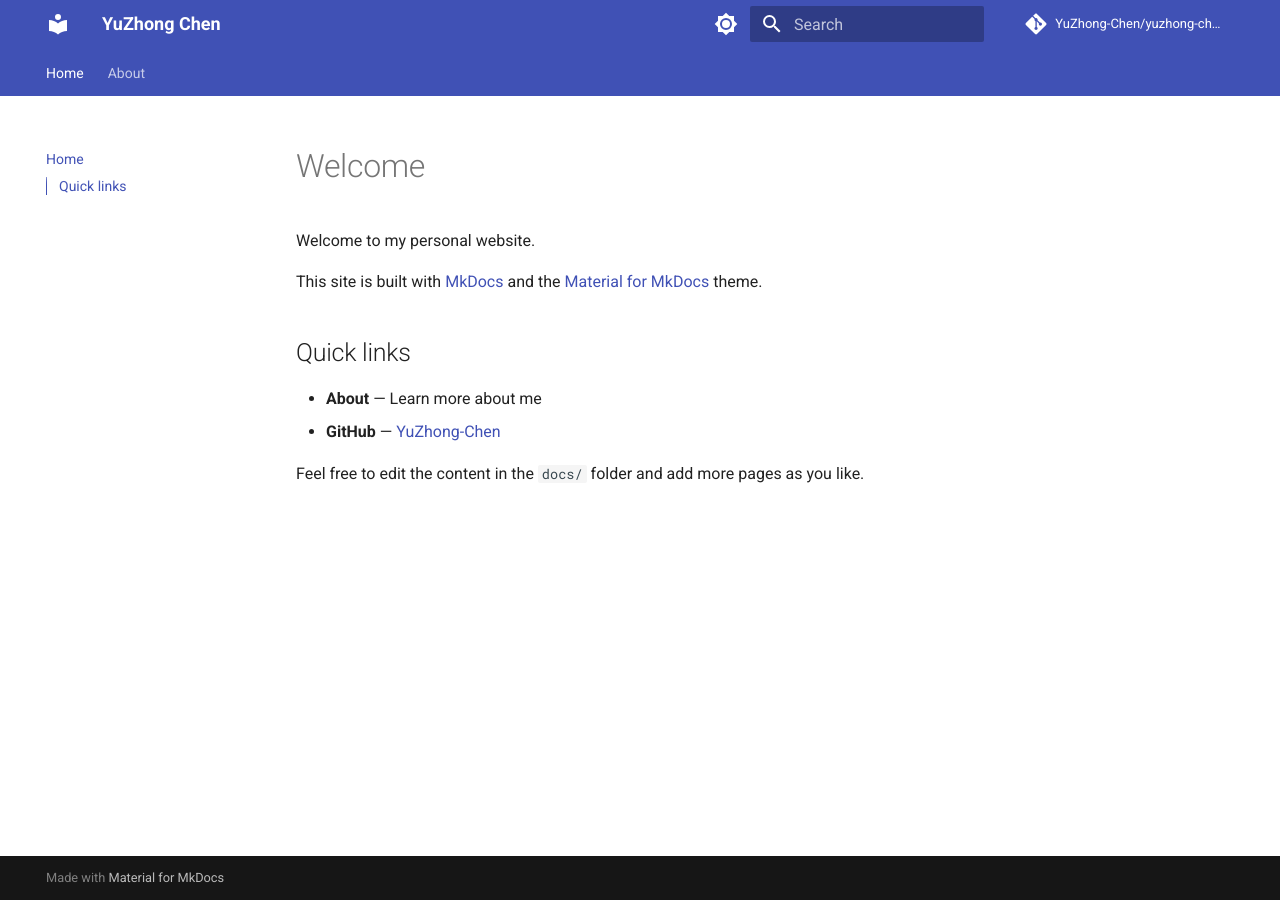
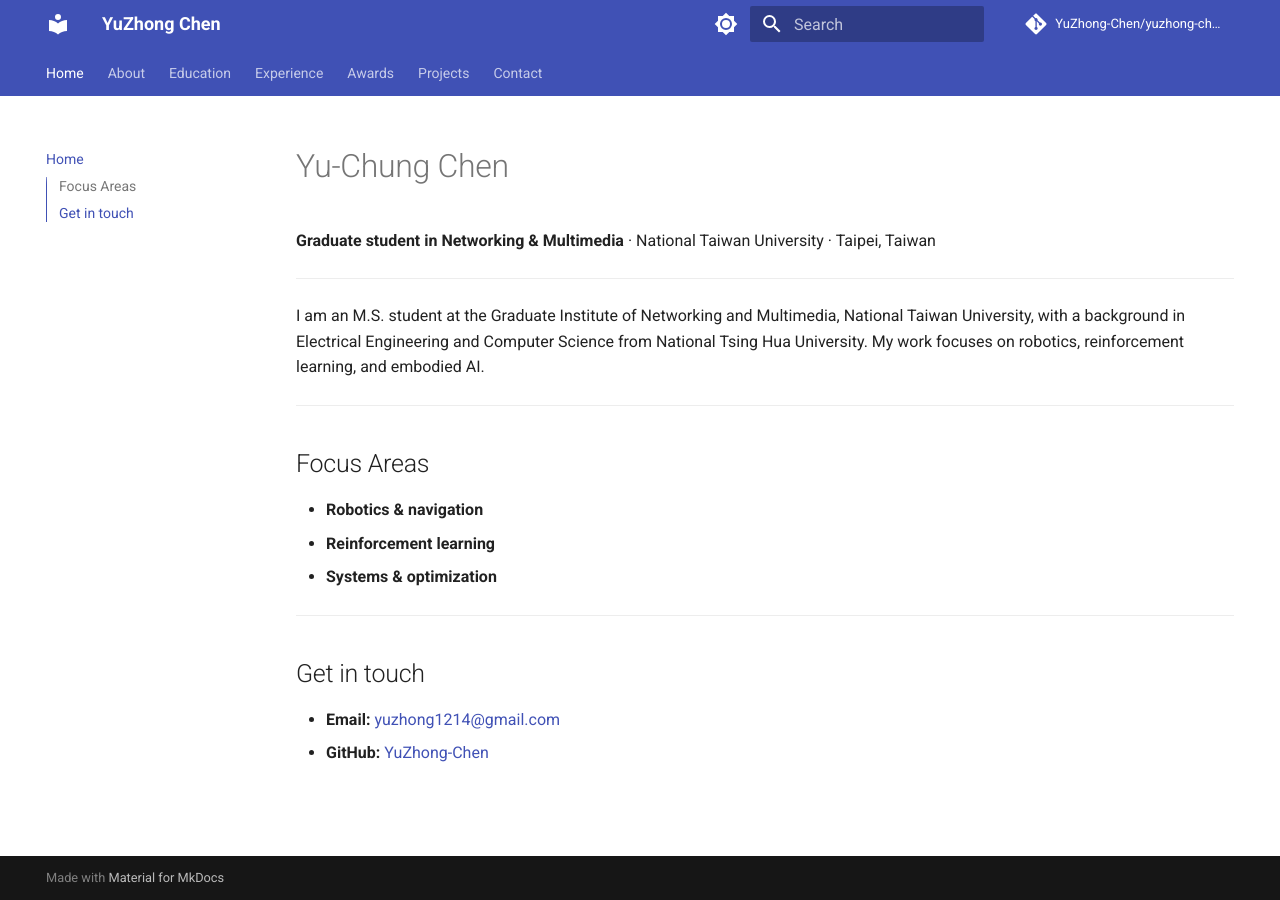
Before and after one commit to YuZhong-Chen/yuzhong-chen.github.io, an MkDocs documentation site: the page built from docs/index.md, in a window 1280 px wide. Built offline with MkDocs 1.6.1 and Material for MkDocs 9.7.7, drawn with Linux system fonts in a browser that asks for light colours; comment, search, counter and statistics services are not loaded.

Commit message:
feat: Enhance personal website with new sections and styling.

```diff
--- a/docs/index.md
+++ b/docs/index.md
@@ -1,12 +1,22 @@
-# Welcome
+# Yu-Chung Chen
 
-Welcome to my personal website.
+**Graduate student in Networking & Multimedia** · National Taiwan University · Taipei, Taiwan
 
-This site is built with [MkDocs](https://www.mkdocs.org/) and the [Material for MkDocs](https://squidfunk.github.io/mkdocs-material/) theme.
+---
 
-## Quick links
+I am an M.S. student at the Graduate Institute of Networking and Multimedia, National Taiwan University, with a background in Electrical Engineering and Computer Science from National Tsing Hua University. My work focuses on robotics, reinforcement learning, and embodied AI.
 
-- **About** — Learn more about me
-- **GitHub** — [YuZhong-Chen](https://github.com/YuZhong-Chen)
+---
 
-Feel free to edit the content in the `docs/` folder and add more pages as you like.
+## Focus Areas
+
+- **Robotics & navigation**
+- **Reinforcement learning**
+- **Systems & optimization**
+
+---
+
+## Get in touch
+
+- **Email:** [yuzhong1214@gmail.com](mailto:yuzhong1214@gmail.com)
+- **GitHub:** [YuZhong-Chen](https://github.com/YuZhong-Chen)
--- a/mkdocs.yml
+++ b/mkdocs.yml
@@ -28,6 +28,9 @@ theme:
     - navigation.sections
     - toc.integrate
     - content.code.copy
+  font:
+    text: Roboto
+    code: Roboto Mono
 
 plugins:
   - search
@@ -35,6 +38,11 @@ plugins:
 nav:
   - Home: index.md
   - About: about.md
+  - Education: education.md
+  - Experience: experience.md
+  - Awards: awards.md
+  - Projects: projects.md
+  - Contact: contact.md
 
 markdown_extensions:
   - pymdownx.highlight:
```
Also changed, not shown: docs/about.md (+2 -6 lines), docs/awards.md (added, +38 -0 lines), docs/contact.md (added, +4 -0 lines), docs/education.md (added, +17 -0 lines), docs/experience.md (added, +19 -0 lines), docs/projects.md (added, +8 -0 lines).
